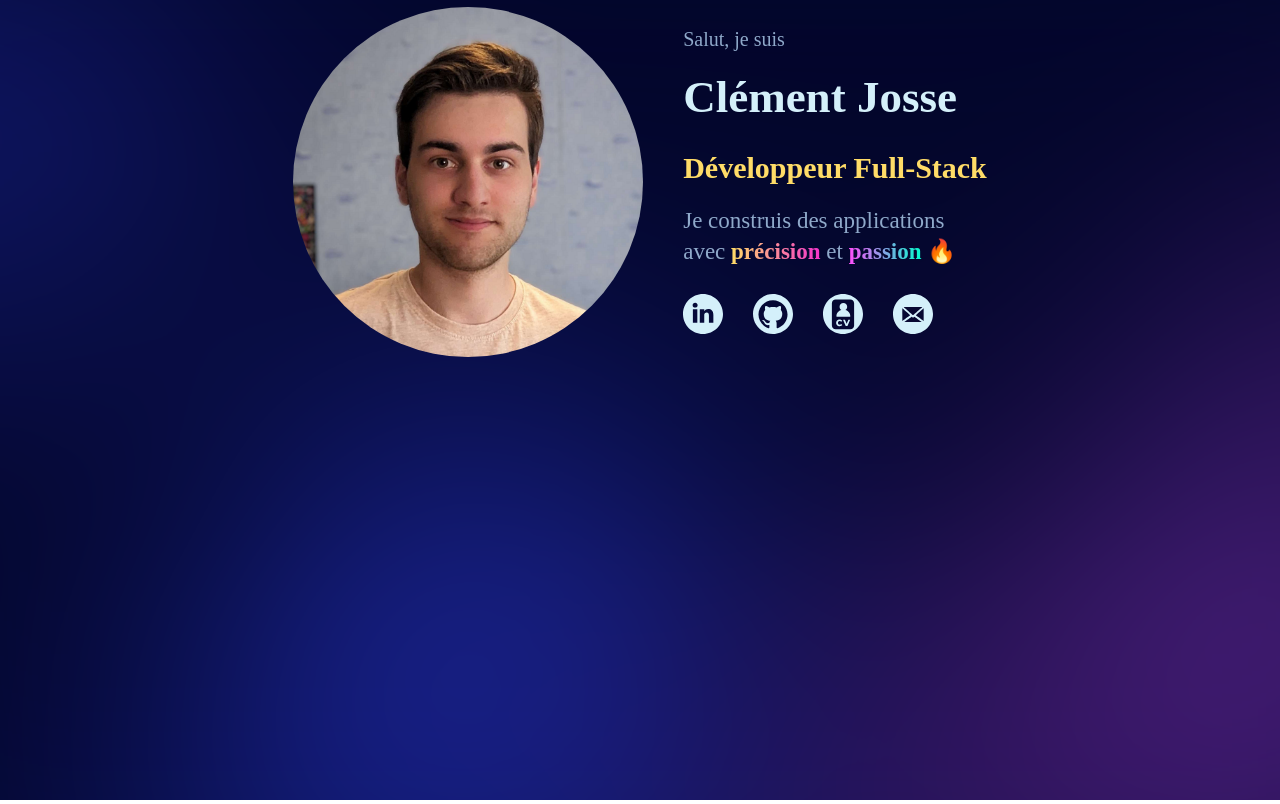
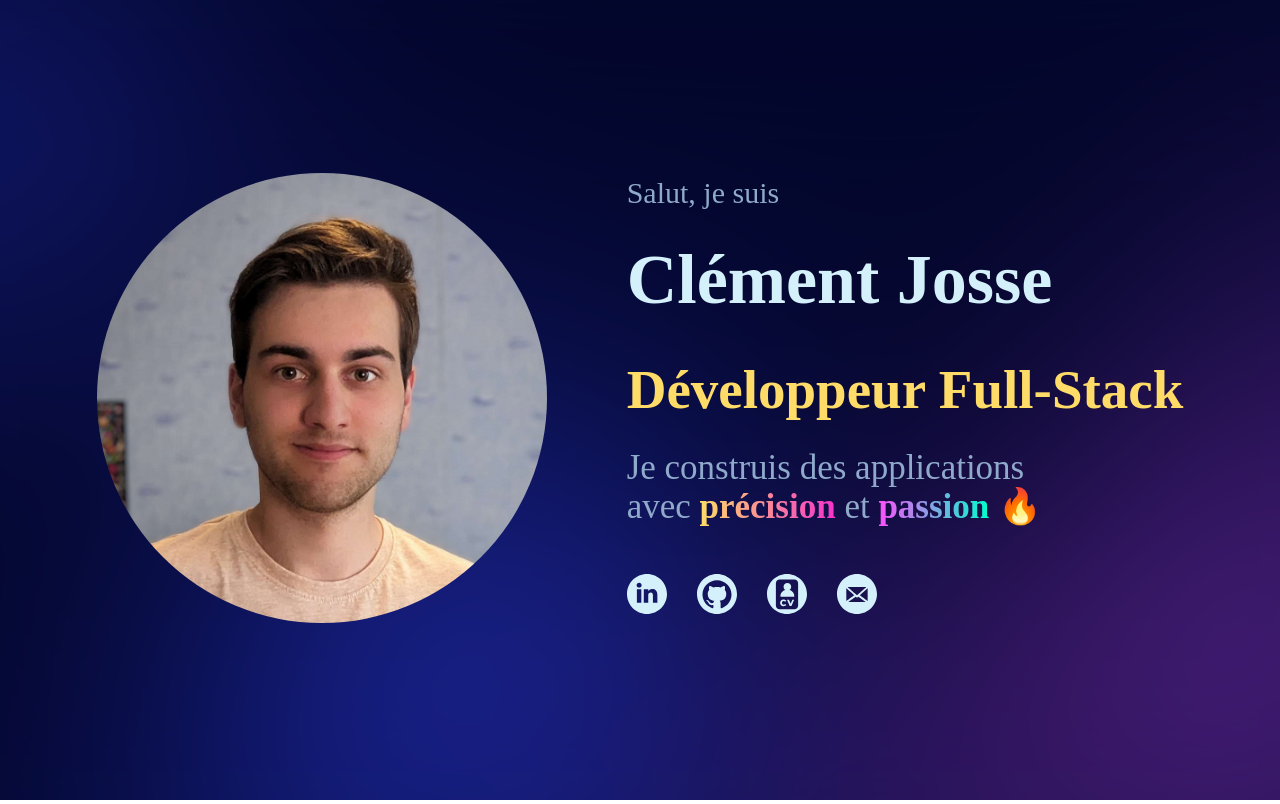
Before and after one commit to ClementJosse/portfolio, a React (Create React App) app: page / in a window 1280 px wide. Built offline with nearby package versions, Linux system fonts and the light colour scheme.

Commit message:
augmentation de la taille et centrage

```diff
--- a/package.json
+++ b/package.json
@@ -6,9 +6,11 @@
     "@testing-library/jest-dom": "^5.17.0",
     "@testing-library/react": "^13.4.0",
     "@testing-library/user-event": "^13.5.0",
+    "bootstrap": "^5.3.3",
     "framer-motion": "^11.3.30",
     "gsap": "^3.12.5",
     "react": "^18.3.1",
+    "react-bootstrap": "^2.10.4",
     "react-dom": "^18.3.1",
     "react-scripts": "5.0.1",
     "web-vitals": "^2.1.4"
--- a/src/App.js
+++ b/src/App.js
@@ -1,12 +1,13 @@
 import React from 'react';
 import Canvas from './components/Canvas.tsx';
 import HomeInfos from './components/HomeInfos.tsx';
+
 function App() {
   return (
     <div className="main-page">
-      <div className="canvas-container">
+      <div className="home-container">
         <Canvas className="canvas"/>
-        <HomeInfos className="home-infos"/>
+        <HomeInfos className="HomeInfos"/>
       </div>
     </div>
   );
--- a/src/components/Canvas.css
+++ b/src/components/Canvas.css
@@ -1,10 +1,11 @@
-.canvas-container {
+.home-container {
     position: absolute;
     top: 0;
     left: 0;
     width: 100%;
     height: 100%;
     z-index: 1; /* Canvas derrière HomeInfos */
+
     background-color: #03062C; /* Ajouter la couleur de fond */
     background-image: url('../assets/background.png'); /* Image de fond */
     background-size: cover; /* Adapter l'image à la taille du conteneur */
--- a/src/components/Canvas.tsx
+++ b/src/components/Canvas.tsx
@@ -7,7 +7,7 @@ export default function Canvas(): ReactElement {
   }, []);
 
   return (
-    <div className="canvas-container">
+    <div className="home-container">
       <canvas className="canvas" id="canvas"></canvas>
     </div>
   );
--- a/src/components/HomeInfos.css
+++ b/src/components/HomeInfos.css
@@ -1,5 +1,5 @@
 .TextInfos > * {
-    margin-bottom: 35px; /* Ajoute une marge sous chaque élément enfant de TextInfos */
+    margin-bottom: 60px; /* Ajoute une marge sous chaque élément enfant de TextInfos */
 }
 
 .HomeInfos {
@@ -7,44 +7,47 @@
     z-index: 2;
     font-family: 'Montserrat';
     display: flex;
-    flex-direction: column; /* ou row selon la disposition souhaitée */
-    gap: 20px; /* Définit l'espacement entre les éléments enfants */
+    flex-direction: column;
+    align-items: center;  /* Centre horizontalement le contenu */
+    justify-content: center;  /* Centre verticalement le contenu */
+    gap: 20px;
+    height: 100%;  /* Prend toute la hauteur du parent */
+}
 
-}
 
 .Split {
   display: flex;
   position: relative;
   align-items: center;
   justify-content: center;
-  gap: 40px;
+  gap: 80px;
 }
 
 .salut{
     color: #8FA9CA;
-    font-size: 20px;
+    font-size: 30px;
     font-weight: 500;
     position: relative;
-    top: 15px; /* Déplace l'élément de 100px vers le bas */
+    top: 30px; /* Déplace l'élément de 100px vers le bas */
 }
 
 .clement{
     color: #D4F0FA;
-    font-size: 45px;
+    font-size: 70px;
     font-weight: 800;
     top: 15px;
 }
 
 .developpeur{
     color: #FFDC67;
-    font-size: 30px;
+    font-size: 55px;
     font-weight: 700;
     line-height: 20px;
 }
 
 .construis h1 {
     color: #8FA9CA;
-    font-size: 23px;
+    font-size: 35px;
     line-height: 15px;
     font-weight: 400;
 }
@@ -75,7 +78,6 @@
     height: 40px;
 }
 
-
 .SocialIcons .icon:hover {
     transform: scale(1.25);
 }
--- a/src/components/HomeInfos.tsx
+++ b/src/components/HomeInfos.tsx
@@ -23,7 +23,7 @@ export default function Canvas(): ReactElement {
     <div className="HomeInfos">
         <div className="Split">
             <div className="ProfilePicture">
-                <img src={profilePicture} alt="Profile" style={{ width: '350px', height: 'auto', borderRadius: '50%' }} />
+                <img src={profilePicture} alt="Profile" style={{ width: '450px', height: 'auto', borderRadius: '50%' }} />
             </div>
             <div className="TextInfos">
                 <h1 className="salut">Salut, je suis</h1>
```
Also changed, not shown: src/App.css (deleted, +0 -20 lines), 1 other file (tests, documents, lock files or other folders).
